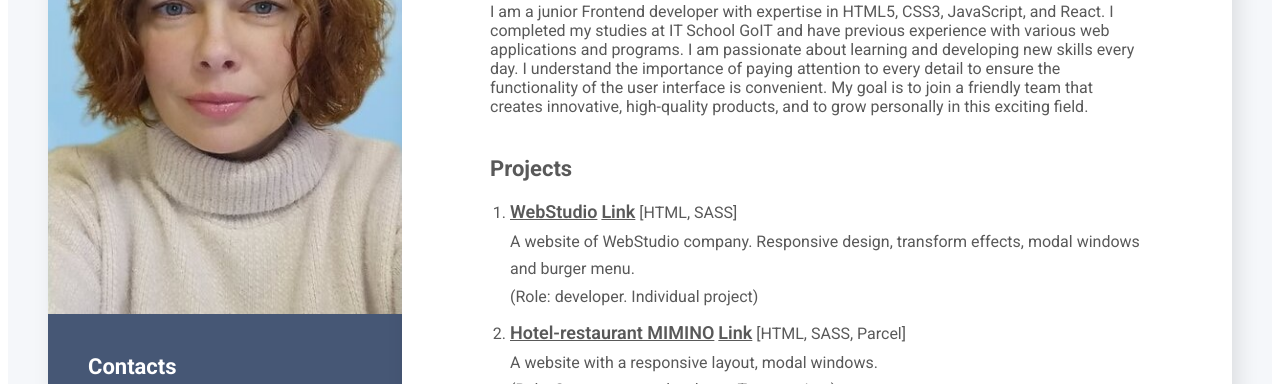
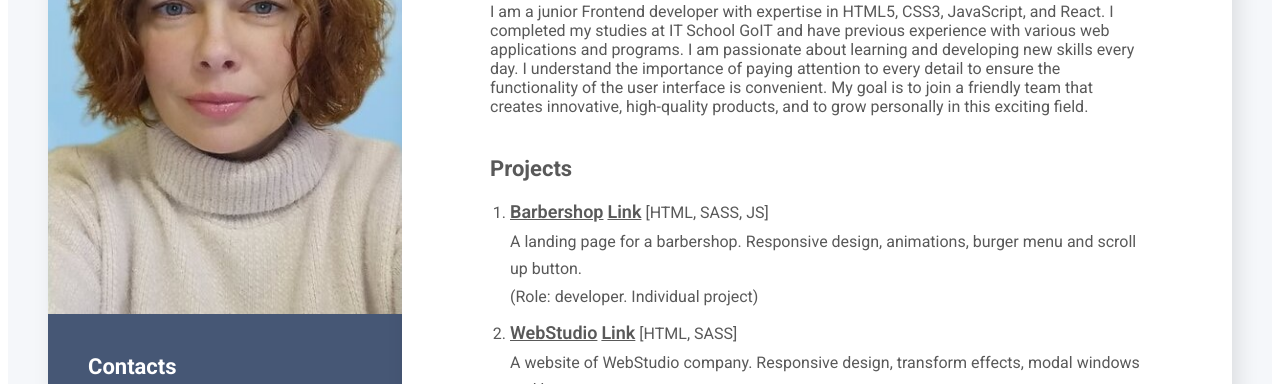
Before and after one commit to Irina-anat/Resume, a plain HTML site: page index.html in a window 1280 px wide. Shown: the part 272-656 px from the top of the page. Drawn offline with Linux system fonts and the light colour scheme.

Commit message:
update resume

```diff
--- a/index.html
+++ b/index.html
@@ -12,18 +12,41 @@
   <body>
     <div class="container">
       <main class="main-container">
+        <!--About -->
         <section>
-          <!--About -->
           <h2 class="profession-title">Front-End Developer</h2>
           <h1 class="name-title">Iryna Rozmaita</h1>
           <p class="about-text">
             I am a junior Frontend developer with expertise in HTML5, CSS3, JavaScript, and React. I completed my studies at IT School GoIT and have previous experience with various web applications and programs. I am passionate about learning and developing new skills every day. I understand the importance of paying attention to every detail to ensure the functionality of the user interface is convenient. My goal is to join a friendly team that creates innovative, high-quality products, and to grow personally in this exciting field.
           </p>
         </section>
+        <!-- Projects -->
         <section>
-          <!-- Projects -->
           <h2 class="project-title">Projects</h2>
           <ol class="project-list">
+            <li class="project-item">
+              <a
+                class="project-link"
+                href="https://irina-anat.github.io/Barbershop/"
+                title="Barbershop landing-page"
+                target="_blank"
+                rel="noreferrer noopener"
+                >Barbershop</a
+              >
+              <a
+                class="project-link"
+                href="https://github.com/Irina-anat/Barbershop.git"
+                title="Github"
+                target="_blank"
+                rel="noreferrer noopener"
+                >Link</a
+              >
+              <span>[HTML, SASS, JS]</span>
+              <p class="project-text">
+                A landing page for a barbershop. Responsive design, animations, burger menu and scroll up button.<br>
+                (Role: developer. Individual project)
+              </p>
+            </li>
             <li class="project-item">
               <a
                 class="project-link"
```
